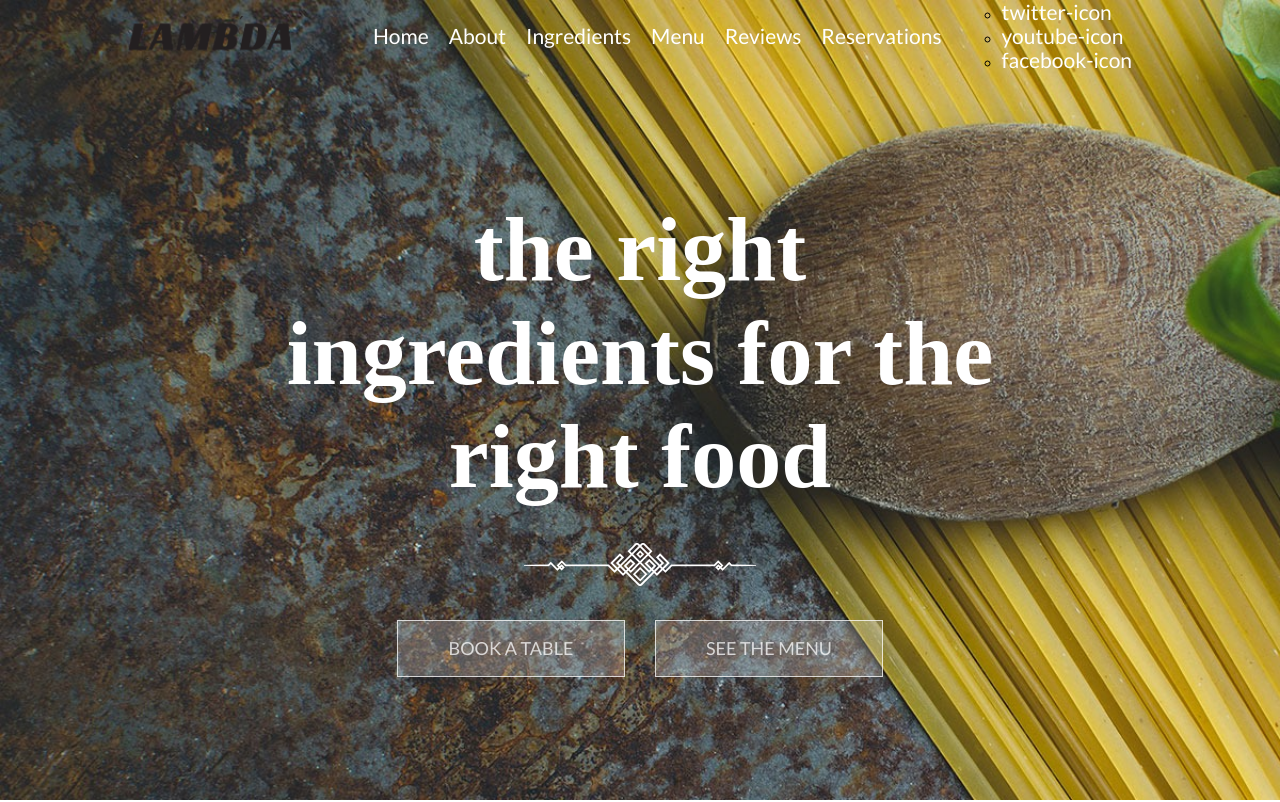
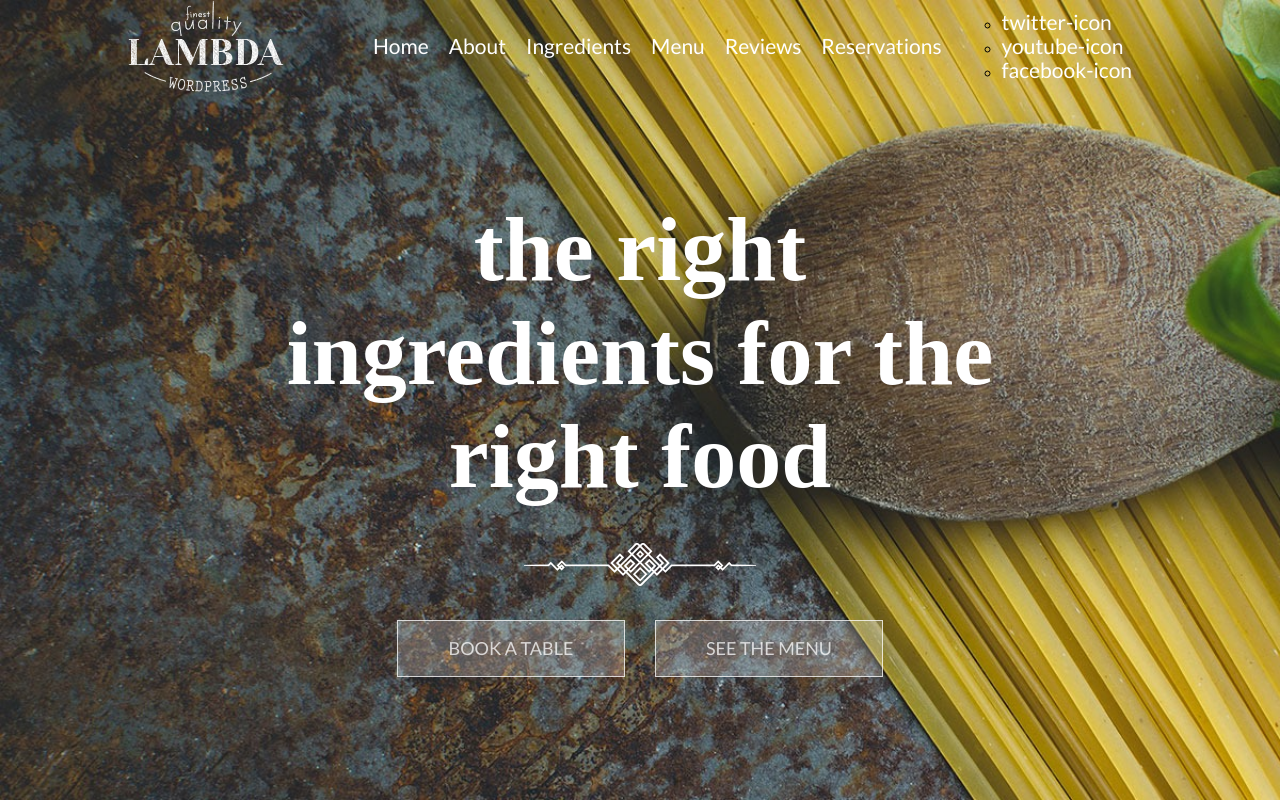
Before and after one commit to IlliaOkhrimenko/Lambda_wordpress, a website: page src/index.html in a window 1280 px wide. Shown: the top 802 px of the page. Drawn offline with Linux system fonts and the light colour scheme.

Commit message:
Added a new logo

```diff
--- a/src/css/style.css
+++ b/src/css/style.css
@@ -22,8 +22,8 @@ header {
 }
 
 .logo {
-    width: 164px;
-    height: 40px;
+    width: 156px;
+    height: 92px;
 }
 
 .logo_img {
@@ -101,6 +101,7 @@ header {
     text-decoration: none;
     text-transform: uppercase;
 }
+
 .home_button:hover {
     border-color: rgb(0, 0, 0);
     background-color: rgba(0, 0, 0, 0.702);
--- a/src/index.html
+++ b/src/index.html
@@ -15,7 +15,7 @@
     <body>
             <header>
                     <a href="#" class="logo">
-                        <img src="./image/logo.png" alt="" class="logo_img">
+                        <img src="./image/logo/logo.png" alt="" class="logo_img">
                     </a>
                     <nav class="menu">
                         <ul class="menu_list">
```
Also changed, not shown: src/image/logo.png (deleted), src/image/logo/logo.png (added), src/image/logo/logo@2x.png (added), src/image/logo/logo@3x.png (added).
